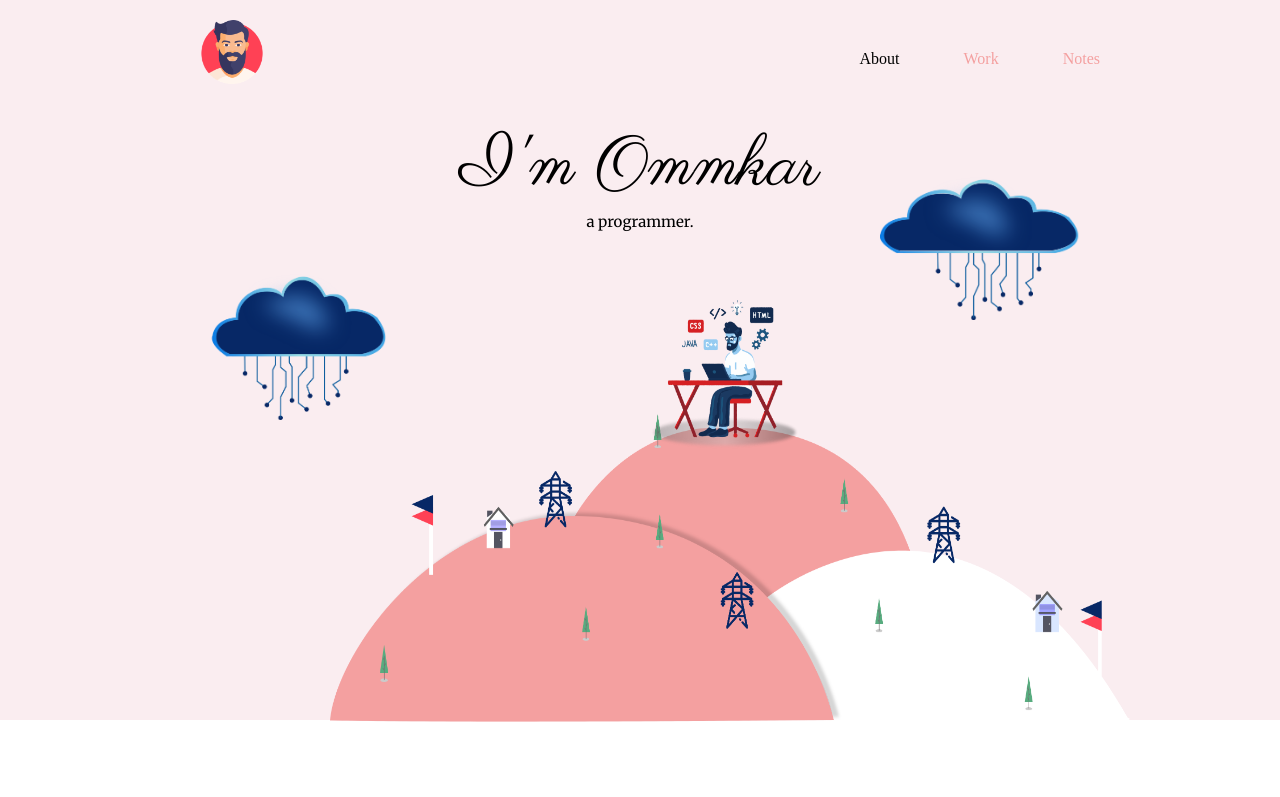
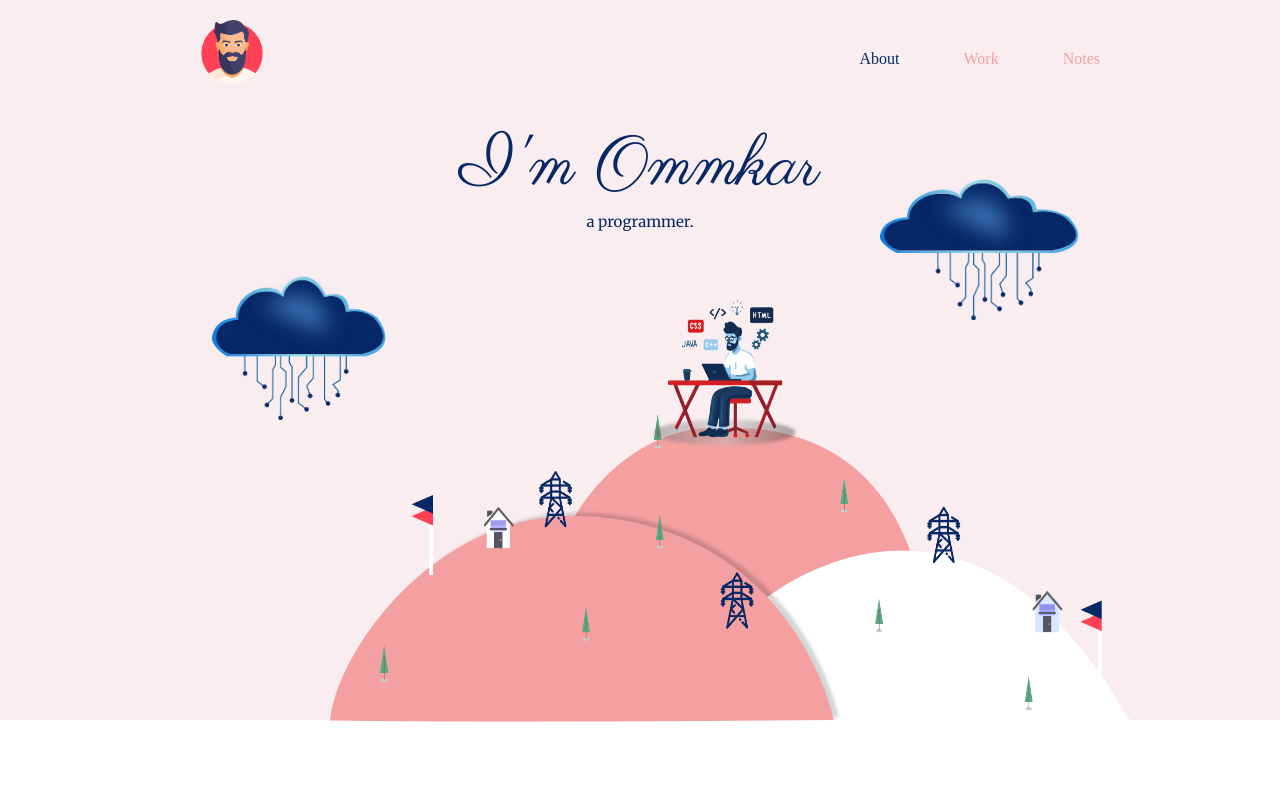
Before and after one commit to Omkar-PS-Gandhi/Personal-Website, a plain HTML site: page index.html in a window 1280 px wide. Shown: the top 797 px of the page. Drawn offline with Linux system fonts and the light colour scheme.

Commit message:
Update style.css

```diff
--- a/css/style.css
+++ b/css/style.css
@@ -21,6 +21,7 @@ h1 {
   font-weight: 500;
   text-align: center;
   padding-top: 120px;
+  color: #072866;
 }
 
 .subtittle {
@@ -30,6 +31,7 @@ h1 {
   text-align: center;
   bottom: 50px;
   font-weight: normal;
+  color: #072866;
 }
 
 .profile_avatar {
@@ -82,7 +84,7 @@ h1 {
   top: 50px;
 }
 
-selected{
+.selected{
   color: #072866;
 }
 
```
